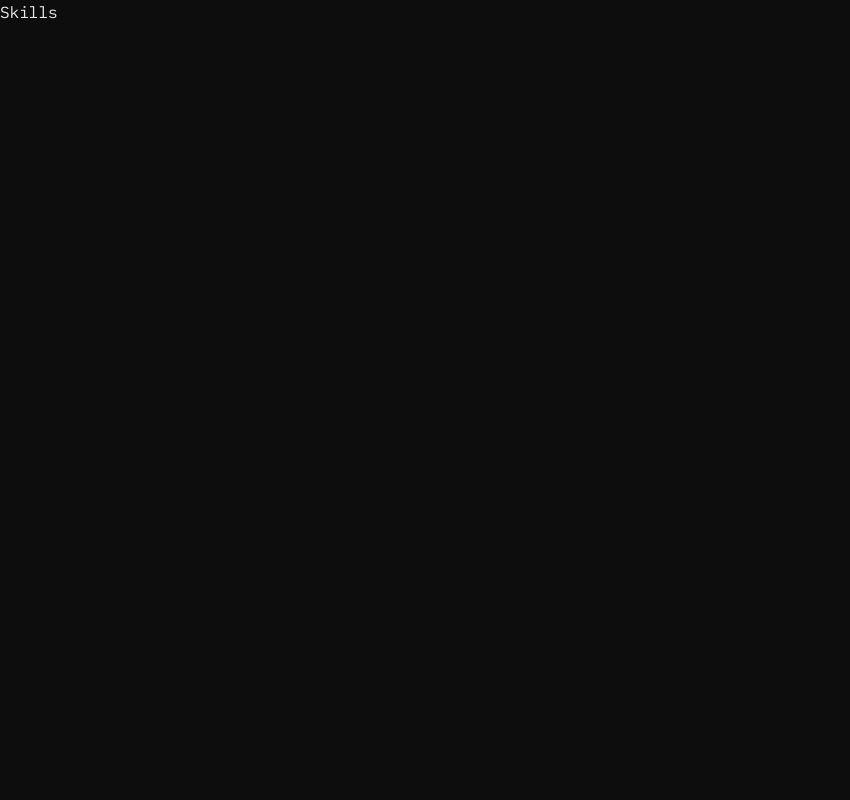
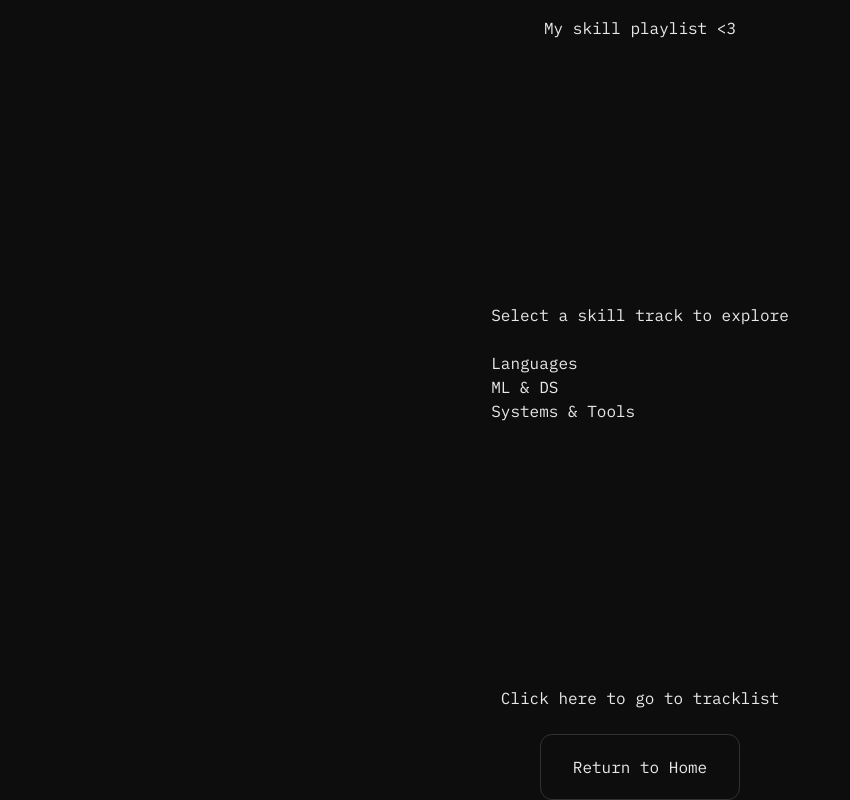
Before and after one commit to monarchxr/my_portfolio, a Next.js app: page /skills in a window 1280 px wide. Shown: the whole page, without its empty margins (0-850 px from the left). Built offline with nearby package versions, Linux system fonts and the light colour scheme.

Commit message:
skills page completed

```diff
--- a/src/app/skills/page.tsx
+++ b/src/app/skills/page.tsx
@@ -1,3 +1,62 @@
+"use client"
+import Link from "next/link"
+import { useState } from "react"
+import Widget from "../components/Widget"
+
 export default function Skills() {
-  return <main>Skills</main>
+  const [SelectedTrack, setSelectedTrack] = useState("")
+  return <main className="flex flex-col h-screen items-center">
+    <div className="flex flex-col items-center justify-center pt-4">
+      <h2>My skill playlist {"<3"}</h2>
+    </div>
+
+    <div className={SelectedTrack ? "flex flex-row flex-1 items-center" : "flex flex-col items-center justify-center flex-1"}>
+      <div className={SelectedTrack ? "w-[30%] border-r border-white/15 p-6":""}>
+        <h1>Select a skill track to explore</h1><br></br>
+
+        <div className="cursor-pointer hover:bg-gray-700 duration-200"onClick={() => setSelectedTrack("Languages")}>
+          <h4>Languages</h4>
+        </div>
+
+        <div className="cursor-pointer hover:bg-gray-700 duration-200"onClick={() => setSelectedTrack("ML & DS")}>
+          <h4>ML & DS</h4>
+        </div>
+
+        <div className="cursor-pointer hover:bg-gray-700 duration-200"onClick={() => setSelectedTrack("Systems & Tools")}>
+          <h4>Systems & Tools</h4>
+        </div>
+      </div>
+
+      {SelectedTrack && <div className="w-[70%] p-6">
+        {SelectedTrack==="Languages" &&
+          <div>
+            <p>Proficient in: C, C++, Python, Go</p>
+            <p>Experience in: Java, JS, TS, HTML, CSS, React</p>
+          </div>
+        }
+
+        {SelectedTrack==="ML & DS" &&
+          <div>
+            <p>Core Libraries: pandas, NumPy, matplotlib</p>
+            <p>ML Frameworks: scikit-learn, pathway</p>
+            <p>Web/APIs: Flask, Streamlit</p>
+            <p>NLP: spaCy, TF-IDF, pdfplumber</p>
+          </div>
+        }
+
+        {SelectedTrack==="Systems & Tools" &&
+          <div>
+            <p>Dev Tools: Git, GitHub, VSCode, PyCharm, IntelliJ</p>
+            <p>Concepts: Concurrency, Worker Pools, REST APIs</p>
+          </div>
+        }
+      </div>}
+    </div>
+
+    <div className="mb-6">
+      <p className="cursor-pointer hover:bg-gray-700 duration-200"onClick={() => setSelectedTrack("")}>Click here to go to tracklist</p>
+    </div>
+
+    <Widget href="/" label="Return to Home" />
+  </main>
 }
```
